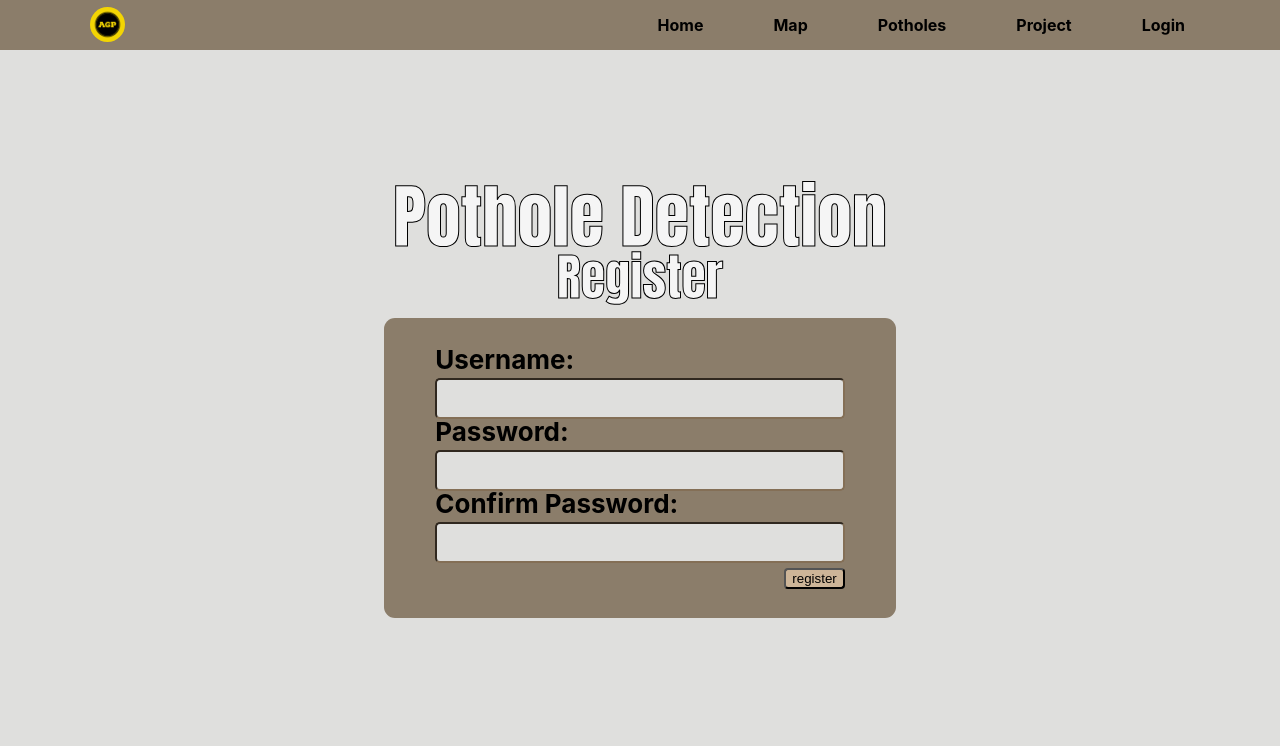
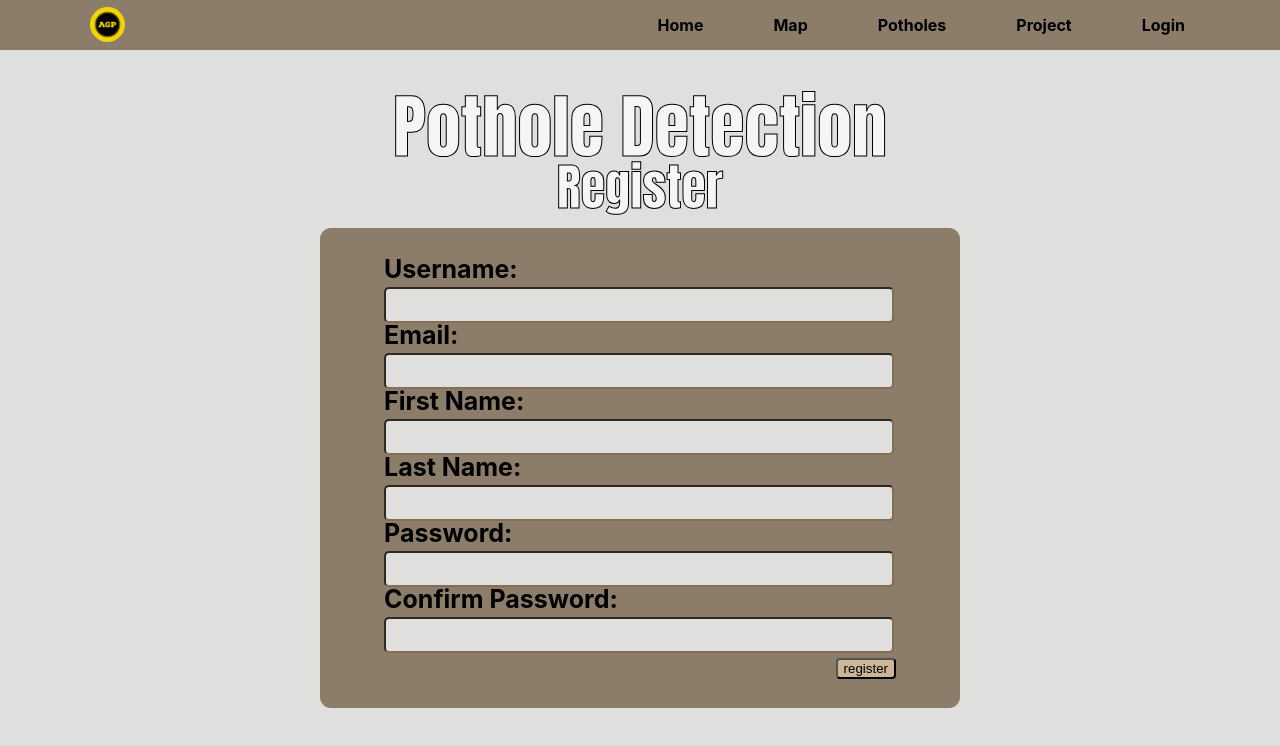
Before and after one commit to Dranelmek/ECS7019U-Advanced_Group_Project, a React (Create React App) app in the folder Frontend/councilSite/frontend/: page /register in a window 1280 px wide. Shown: the top 746 px of the page. Built offline with nearby package versions, Linux system fonts and the light colour scheme.

Commit message:
added user registration logic (front end)

```diff
--- a/Frontend/councilSite/frontend/src/components/App.js
+++ b/Frontend/councilSite/frontend/src/components/App.js
@@ -8,6 +8,7 @@ import {BrowserRouter as Router, Route, Routes} from 'react-router-dom';
 import { useState, useContext, createContext } from 'react';
 
 export const LoginContext = createContext()
+export const APILINK = "http://localhost:8800/"
 
 function App() {
 
--- a/Frontend/councilSite/frontend/src/components/Register.js
+++ b/Frontend/councilSite/frontend/src/components/Register.js
@@ -1,6 +1,7 @@
 import { useState } from 'react';
 import { useNavigate } from 'react-router-dom';
-import './styles/Login.css';
+import { APILINK } from './App';
+import './styles/Register.css';
 
 function Register() {
 
@@ -8,31 +9,58 @@ function Register() {
     const [user, setUser] = useState("");
     const [pass, setPass] = useState("");
     const [conf, setConf] = useState("");
+    const [email, setEmail] = useState("");
+    const [name, setName] = useState("");
+    const [lName, setLName] = useState("");
 
     function handleLogin() {
-        if (user.length > 0) {
+        if (user.length <= 0 || email.length <= 0 || name.length <= 0 || lName.length <= 0) {
+            window.alert("Please enter all values")
+        } else {
+
             if (pass.length <= 0) {
                 window.alert("Please select a password")
             } else if (pass === conf) {
-                window.alert("Account created")
+                createUser()
                 navigate("/login")
             } else {
                 window.alert("Password must match")
             }
-        } else {
-            window.alert("Please enter a username")
         }
 
     }
 
+    async function createUser() {
+        const loc = `${APILINK}user/addStaff`;
+        const settings = {
+            method: 'POST',
+            body: {
+                'username': user,
+                'password': pass,
+                'user_first_name': name,
+                'user_last_name': lName,
+                'email': email
+            }
+        };
+        try {
+            const fetchResponse = await fetch(loc, settings);
+            const data = await fetchResponse.json();
+            window.alert(data)
+            return data;
+        } catch (e) {
+            window.alert(e)
+            return e;
+        }
+    }
+
     return (
-        <header className="Login-header">
+        <header className="Register-header">
             <div className="Page-title">
-            <p className="Login-title">Pothole Detection</p>
-            <p className="Login-subtitle">Register</p>
+            <p className="Register-title">Pothole Detection</p>
+            <p className="Register-subtitle">Register</p>
             </div>
-            <div className="Login-form-container">
-                <form className="Login-form" method='post'>
+            <div className="Register-form-container">
+                <form className="Register-form" method='post'>
                     <label for="username" >Username:</label><br/>
                     <input
                     type="text"
@@ -40,6 +68,30 @@ function Register() {
                     name="username"
                     value={user}
                     onChange={(e) => setUser(e.target.value)}
+                    className="Textfield"/><br/>
+                    <label for="email">Email:</label><br/>
+                    <input
+                    type="text"
+                    id="email"
+                    name="email"
+                    value={email}
+                    onChange={(e) => setEmail(e.target.value)}
+                    className="Textfield"/><br/>
+                    <label for="first-name">First Name:</label><br/>
+                    <input
+                    type="text"
+                    id="first-name"
+                    name="first-name"
+                    value={name}
+                    onChange={(e) => setName(e.target.value)}
+                    className="Textfield"/><br/>
+                    <label for="last-name">Last Name:</label><br/>
+                    <input
+                    type="text"
+                    id="last-name"
+                    name="last-name"
+                    value={lName}
+                    onChange={(e) => setLName(e.target.value)}
                     className="Textfield"/><br/>
                     <label for="password">Password:</label><br/>
                     <input
@@ -57,7 +109,7 @@ function Register() {
                     value={conf}
                     onChange={(e) => setConf(e.target.value)}
                     className="Textfield"/><br/>
-                    <input type="button" value="register" className="Login-button" onClick={handleLogin}/>
+                    <input type="button" value="register" className="Register-button" onClick={handleLogin}/>
                 </form>
             </div>
         </header>
--- /dev/null
+++ b/Frontend/councilSite/frontend/src/components/styles/Register.css
@@ -0,0 +1,52 @@
+.Register-header {
+    background-color: rgb(223, 223, 221);
+    height: 100%;
+    display: flex;
+    flex-direction: column;
+    align-items: center;
+    justify-content: center;
+    font-size: calc(9px + 2vmin);
+    color: black;
+  }
+
+.Register-title {
+    font-size: 70px;
+}
+.Register-form-container {
+    background-color: rgb(139, 125, 106);
+    border-radius: 11px;
+    width: 50vw;
+    min-width: 200px;
+    height: 50%;
+    max-height: 600px;
+    min-height: 480px;
+    display: flex;
+    align-items: center;
+    justify-content: center;
+}
+
+.Register-form {
+    width: 80%;
+
+}
+
+.Register-form label {
+    font-weight: bold;
+}
+
+.Register-form .Textfield {
+    background-color: rgb(223, 223, 221);
+    border-color: rgb(132, 111, 86);
+    border-radius: 5px;
+    width: 98%;
+    height: 30px;
+    font-size: 20px;
+    margin-top: 5px;
+}
+
+.Register-button {
+    float: right;
+    background-color: rgb(205, 181, 152);
+    border-radius: 4px;
+    margin-top: 1%;
+}
```
Also changed, not shown: 1 other file (tests, documents, lock files or other folders).
